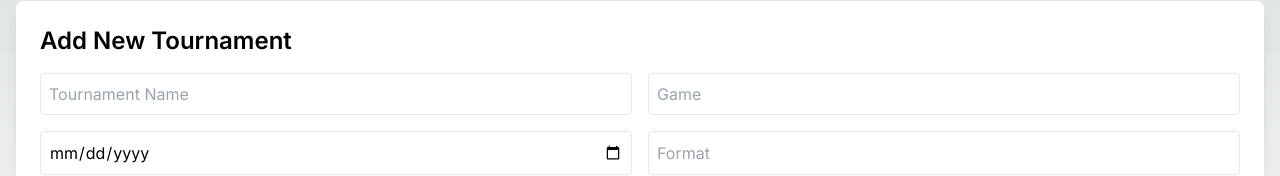
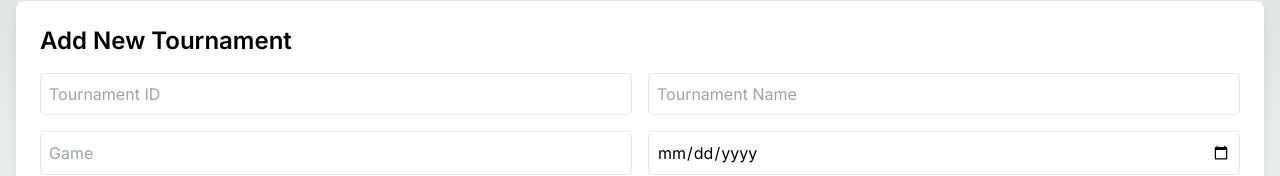
Before and after one commit to nevan-dsouza/unofficial-esports, a Next.js app: page /adminControl in a window 1280 px wide. Shown: the part 179-355 px from the top of the page. Built offline with nearby package versions, Linux system fonts and the light colour scheme; no server answers; the database is empty.

Commit message:
added id input when creating tournaments

```diff
--- a/src/app/adminControl/page.js
+++ b/src/app/adminControl/page.js
@@ -2,7 +2,7 @@
 
 import React, { useState, useEffect } from 'react';
 import Link from 'next/link';
-import { collection, getDocs, addDoc, deleteDoc, doc, Timestamp } from 'firebase/firestore';
+import { collection, getDocs, setDoc, deleteDoc, doc, Timestamp } from 'firebase/firestore';
 import { db } from '../lib/firebaseConfig'; // Adjust this import path if needed
 
 const categories = [
@@ -21,6 +21,7 @@ const categories = [
 export default function AdminControlPage() {
   const [tournaments, setTournaments] = useState([]);
   const [newTournament, setNewTournament] = useState({
+    id: '',
     name: '',
     game: '',
     date: '',
@@ -56,13 +57,25 @@ export default function AdminControlPage() {
 
   const addTournament = async (e) => {
     e.preventDefault();
+    const { id, name, game, date, format, region, category } = newTournament;
+
+    if (!id) {
+      alert('Please provide a Tournament ID');
+      return;
+    }
+
     // Convert date string to Firestore Timestamp
     const tournamentData = {
-      ...newTournament,
-      date: Timestamp.fromDate(new Date(newTournament.date))
+      name,
+      game,
+      date: Timestamp.fromDate(new Date(date)),
+      format,
+      region,
+      category
     };
-    await addDoc(collection(db, 'tournaments'), tournamentData);
-    setNewTournament({ name: '', game: '', date: '', format: '', region: '', category: '' });
+
+    await setDoc(doc(db, 'tournaments', id), tournamentData);
+    setNewTournament({ id: '', name: '', game: '', date: '', format: '', region: '', category: '' });
     fetchTournaments();
   };
 
@@ -78,6 +91,14 @@ export default function AdminControlPage() {
       <form onSubmit={addTournament} className="mb-8 bg-white shadow-lg rounded-lg p-6 text-black">
         <h2 className="text-2xl font-semibold mb-4">Add New Tournament</h2>
         <div className="grid grid-cols-1 md:grid-cols-2 gap-4">
+          <input
+            name="id"
+            value={newTournament.id}
+            onChange={handleInputChange}
+            placeholder="Tournament ID"
+            required
+            className="p-2 border rounded text-black"
+          />
           <input
             name="name"
             value={newTournament.name}
```
